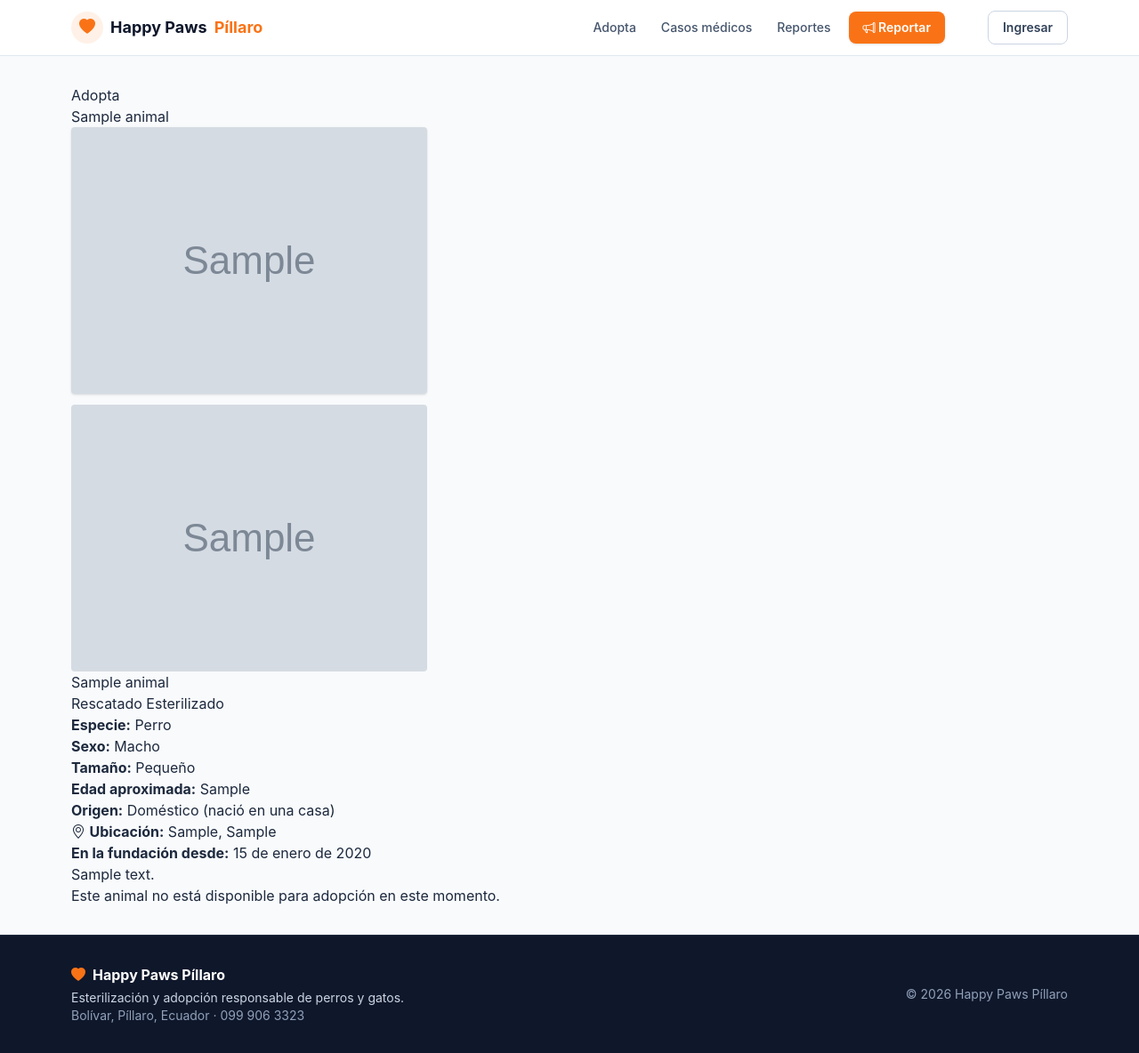
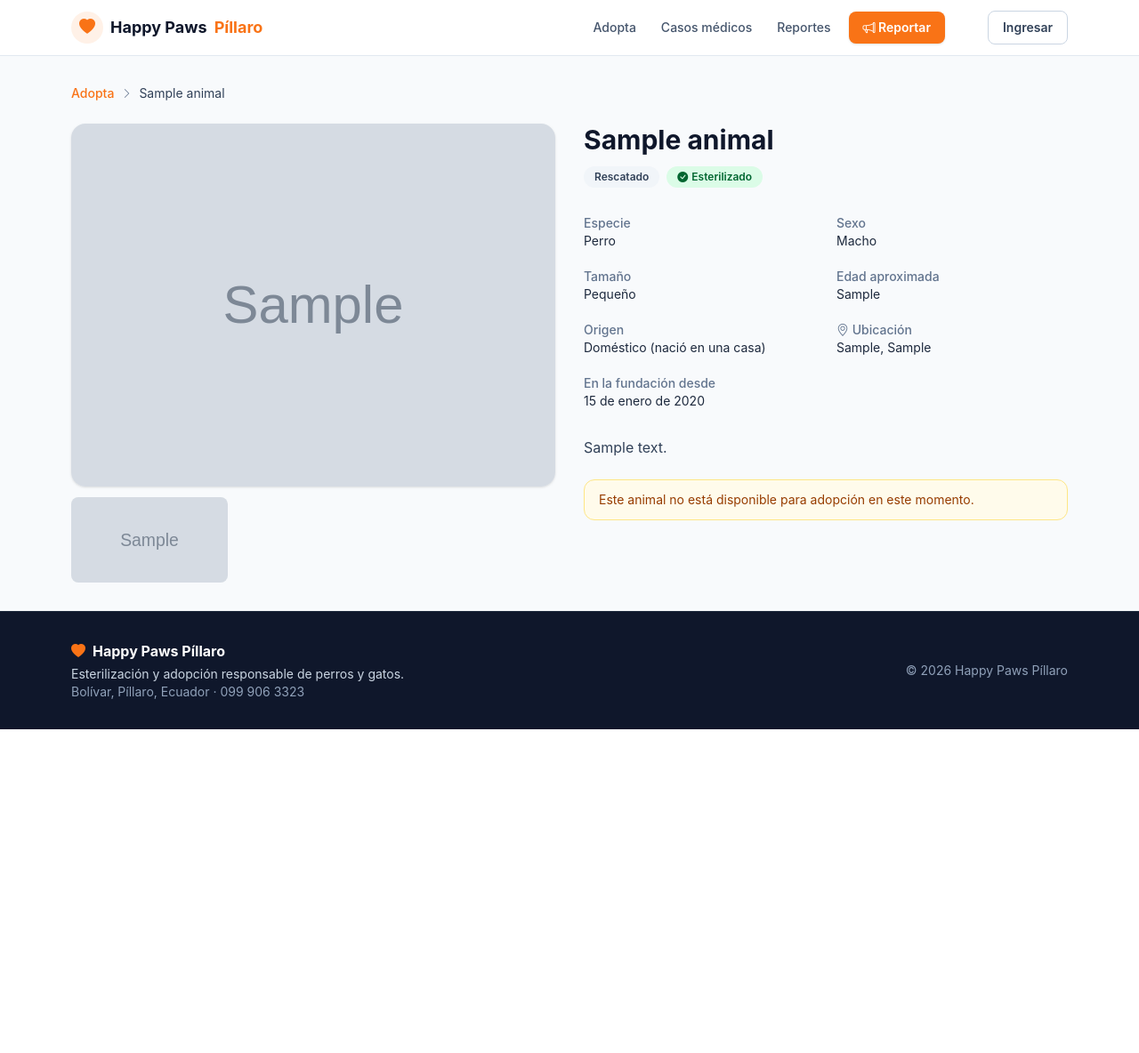
Before and after one commit to happypawspillaro/happypaws, a Django app: page /animales/1/ in a window 1280 px wide. Shown: the whole page at 89% size. After the commit the page ends 820 px from the top, so only its background shows below. Run offline with Django 5.2, Linux system fonts and the light colour scheme; tables that the repository leaves empty hold one stand-in row (values such as "Sample post"); grey boxes marked "Sample" are stand-in pictures.

Commit message:
Migrar catálogo y detalle de animales a Tailwind
- catalog.html: filtros en tarjeta sticky, selects con foco naranja
- _animal_grid.html: grilla con hover, badge "Destacado" en ámbar
- detail.html: galería, ficha en dl, badges y CTA de adopción

Co-Authored-By: Claude Opus 4.8 <noreply@anthropic.com>

```diff
--- a/web/code/templates/animals/detail.html
+++ b/web/code/templates/animals/detail.html
@@ -1,54 +1,53 @@
 {% extends "base.html" %}
 {% block title %}{{ animal.nombre }} · Happy Paws Píllaro{% endblock %}
 {% block content %}
-<nav aria-label="breadcrumb">
-  <ol class="breadcrumb">
-    <li class="breadcrumb-item"><a href="{% url 'animals:catalog' %}">Adopta</a></li>
-    <li class="breadcrumb-item active">{{ animal.nombre }}</li>
-  </ol>
+<nav class="mb-6 flex items-center gap-2 text-sm text-slate-500" aria-label="breadcrumb">
+  <a href="{% url 'animals:catalog' %}" class="font-medium text-primary hover:text-primary-dark">Adopta</a>
+  <i class="bi bi-chevron-right text-xs"></i>
+  <span class="text-slate-700">{{ animal.nombre }}</span>
 </nav>
 
-<div class="row g-4">
-  <div class="col-md-6">
+<div class="grid grid-cols-1 gap-8 md:grid-cols-2">
+  <div>
     {% if animal.foto_principal %}
-      <img src="{{ animal.foto_principal.url }}" class="img-fluid rounded shadow-sm mb-3" alt="{{ animal.nombre }}">
+      <img src="{{ animal.foto_principal.url }}" class="w-full rounded-2xl object-cover shadow-sm" alt="{{ animal.nombre }}">
     {% else %}
-      <div class="card-img-placeholder rounded mb-3"><i class="bi bi-image"></i></div>
+      <div class="flex h-80 w-full items-center justify-center rounded-2xl bg-slate-100 text-6xl text-slate-300"><i class="bi bi-image"></i></div>
     {% endif %}
     {% if animal.fotos.all %}
-      <div class="row g-2">
+      <div class="mt-3 grid grid-cols-3 gap-2">
         {% for foto in animal.fotos.all %}
-          <div class="col-4">
-            <img src="{{ foto.imagen.url }}" class="img-fluid rounded" alt="{{ foto.descripcion }}">
-          </div>
+          <img src="{{ foto.imagen.url }}" class="h-24 w-full rounded-lg object-cover" alt="{{ foto.descripcion }}">
         {% endfor %}
       </div>
     {% endif %}
   </div>
-  <div class="col-md-6">
-    <h1 class="h3">{{ animal.nombre }}</h1>
-    <p>
-      <span class="badge bg-secondary">{{ animal.get_estado_display }}</span>
-      {% if animal.esterilizado %}<span class="badge bg-success">Esterilizado</span>{% endif %}
-    </p>
-    <ul class="list-unstyled">
-      <li><strong>Especie:</strong> {{ animal.get_especie_display }}</li>
-      <li><strong>Sexo:</strong> {{ animal.get_sexo_display }}</li>
-      <li><strong>Tamaño:</strong> {{ animal.get_tamano_display }}</li>
-      {% if animal.edad_aprox %}<li><strong>Edad aproximada:</strong> {{ animal.edad_aprox }}</li>{% endif %}
-      <li><strong>Origen:</strong> {{ animal.get_origen_display }}</li>
-      {% if animal.ubicacion_completa %}
-        <li><i class="bi bi-geo-alt"></i> <strong>Ubicación:</strong> {{ animal.ubicacion_completa }}</li>
-      {% endif %}
-      <li><strong>En la fundación desde:</strong> {{ animal.fecha_ingreso }}</li>
-    </ul>
-    <p>{{ animal.descripcion|linebreaks }}</p>
+
+  <div>
+    <h1 class="text-3xl font-bold text-slate-900">{{ animal.nombre }}</h1>
+    <div class="mt-3 flex flex-wrap gap-2">
+      <span class="inline-flex items-center rounded-full bg-slate-100 px-3 py-1 text-xs font-semibold text-slate-700">{{ animal.get_estado_display }}</span>
+      {% if animal.esterilizado %}<span class="inline-flex items-center gap-1 rounded-full bg-green-100 px-3 py-1 text-xs font-semibold text-green-800"><i class="bi bi-check-circle-fill"></i> Esterilizado</span>{% endif %}
+    </div>
+
+    <dl class="mt-6 grid grid-cols-1 gap-x-6 gap-y-2 text-sm sm:grid-cols-2">
+      <div class="flex justify-between border-b border-slate-100 py-1.5 sm:block sm:border-0"><dt class="font-medium text-slate-500">Especie</dt><dd class="text-slate-800">{{ animal.get_especie_display }}</dd></div>
+      <div class="flex justify-between border-b border-slate-100 py-1.5 sm:block sm:border-0"><dt class="font-medium text-slate-500">Sexo</dt><dd class="text-slate-800">{{ animal.get_sexo_display }}</dd></div>
+      <div class="flex justify-between border-b border-slate-100 py-1.5 sm:block sm:border-0"><dt class="font-medium text-slate-500">Tamaño</dt><dd class="text-slate-800">{{ animal.get_tamano_display }}</dd></div>
+      {% if animal.edad_aprox %}<div class="flex justify-between border-b border-slate-100 py-1.5 sm:block sm:border-0"><dt class="font-medium text-slate-500">Edad aproximada</dt><dd class="text-slate-800">{{ animal.edad_aprox }}</dd></div>{% endif %}
+      <div class="flex justify-between border-b border-slate-100 py-1.5 sm:block sm:border-0"><dt class="font-medium text-slate-500">Origen</dt><dd class="text-slate-800">{{ animal.get_origen_display }}</dd></div>
+      {% if animal.ubicacion_completa %}<div class="flex justify-between border-b border-slate-100 py-1.5 sm:block sm:border-0"><dt class="font-medium text-slate-500"><i class="bi bi-geo-alt"></i> Ubicación</dt><dd class="text-slate-800">{{ animal.ubicacion_completa }}</dd></div>{% endif %}
+      <div class="flex justify-between border-b border-slate-100 py-1.5 sm:block sm:border-0"><dt class="font-medium text-slate-500">En la fundación desde</dt><dd class="text-slate-800">{{ animal.fecha_ingreso }}</dd></div>
+    </dl>
+
+    <div class="mt-6 text-slate-700">{{ animal.descripcion|linebreaks }}</div>
+
     {% if animal.en_adopcion %}
-      <a href="{% url 'adoptions:apply' animal.pk %}" class="btn btn-primary btn-lg">
+      <a href="{% url 'adoptions:apply' animal.pk %}" class="mt-6 inline-flex items-center justify-center gap-2 rounded-xl bg-primary px-6 py-3 font-semibold text-white shadow-sm transition hover:bg-primary-dark">
         <i class="bi bi-house-heart"></i> Quiero adoptar a {{ animal.nombre }}
       </a>
     {% else %}
-      <div class="alert alert-warning mb-0">Este animal no está disponible para adopción en este momento.</div>
+      <div class="mt-6 rounded-xl border border-amber-200 bg-amber-50 px-4 py-3 text-sm text-amber-800">Este animal no está disponible para adopción en este momento.</div>
     {% endif %}
   </div>
 </div>
```
Also changed, not shown: web/code/templates/animals/_animal_grid.html (+13 -17 lines), web/code/templates/animals/catalog.html (+26 -24 lines), web/code/static/css/tailwind.css.
